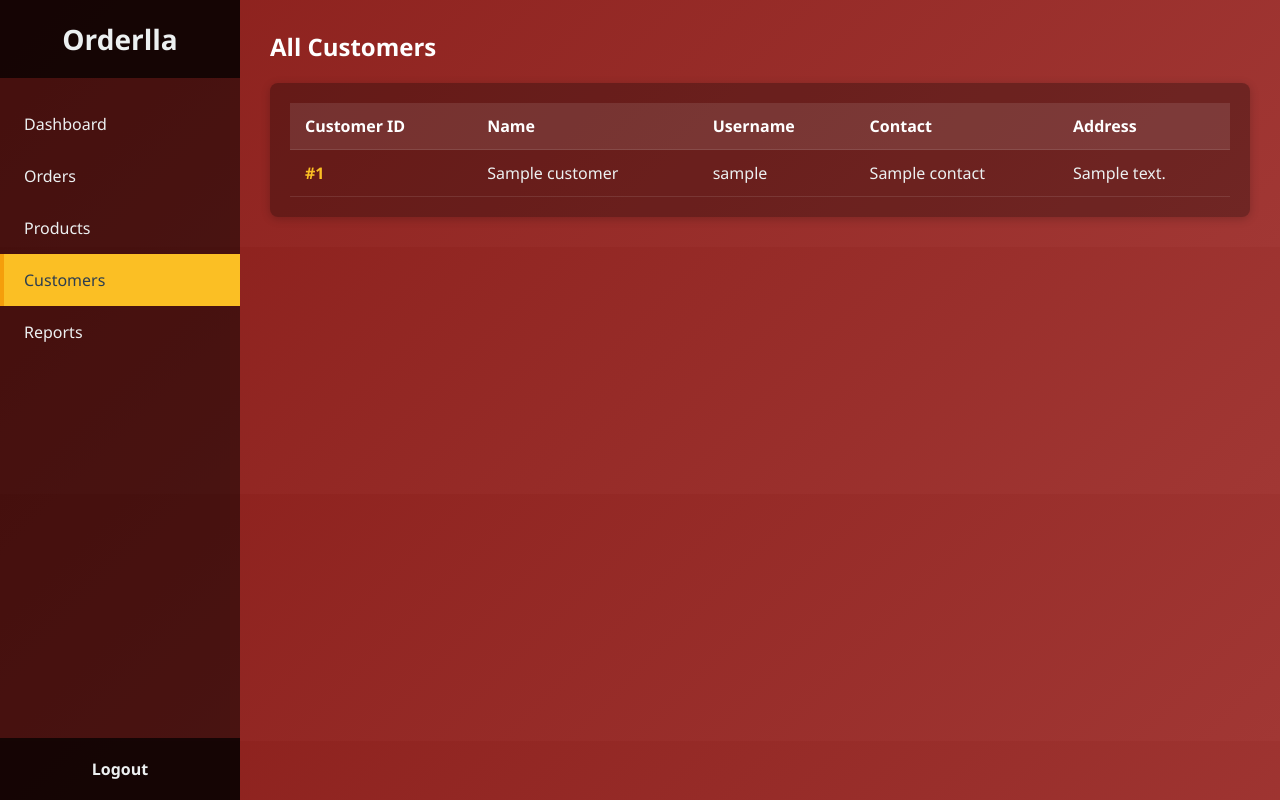
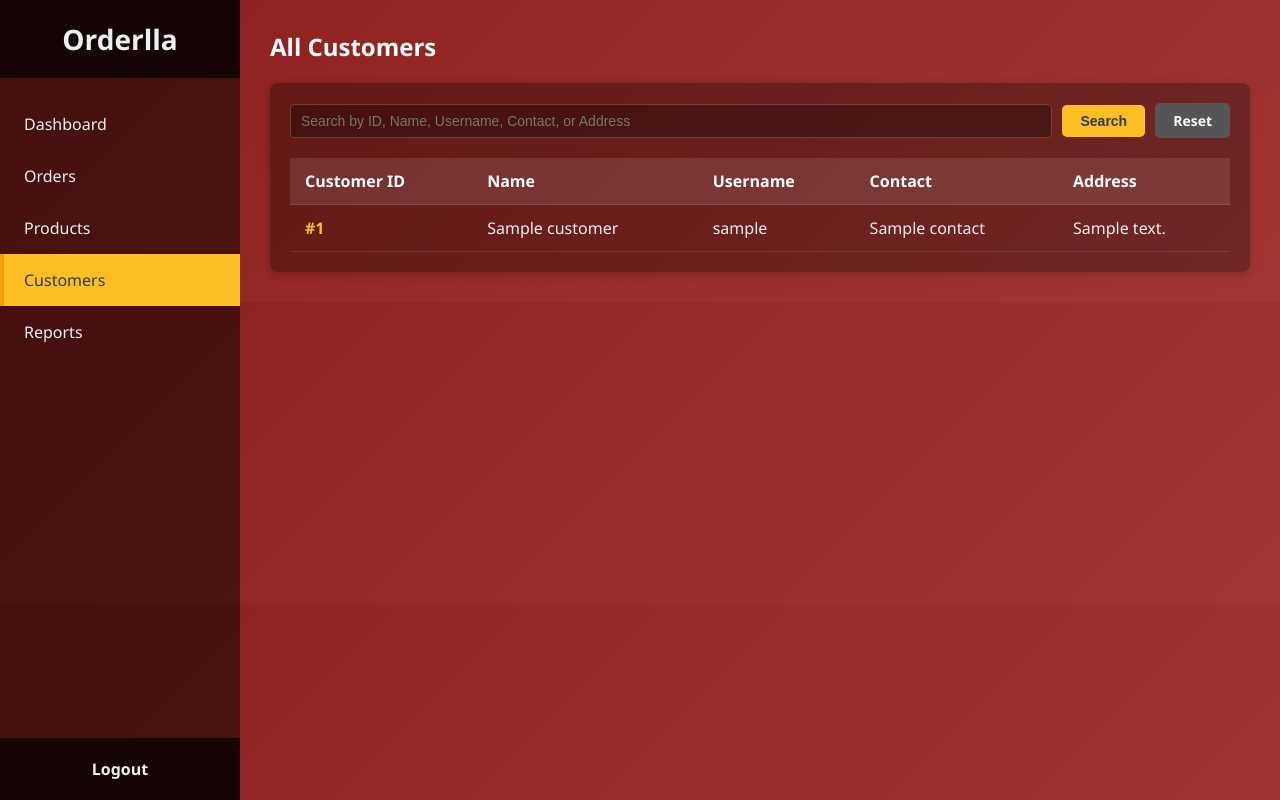
Before and after one commit to PrasanthSurya-dev/Order_Management_System, a Flask app: page /admin/customers in a window 1280 px wide. Run offline with Flask 3, Linux system fonts and the light colour scheme; a user stored in the database is signed in; a database or web service that is not in the repository returns one stand-in record (values such as "Sample title"); some libraries are stand-ins or nearby versions.

Commit message:
final changes and style changes

```diff
--- a/app.py
+++ b/app.py
@@ -6,6 +6,7 @@ import threading
 import time
 from datetime import datetime, timedelta
 from collections import defaultdict
+from psycopg2.extras import Json
 from flask import Flask, render_template, request, redirect, url_for, flash, session, jsonify
 
 # App Configuration
@@ -51,6 +52,12 @@ def init_db():
         conn.commit()
         c.close()
 
+def ensure_dict(data):
+    """Convert JSON string to dict if needed (SQLite vs PostgreSQL)."""
+    if isinstance(data, str):
+        return json.loads(data)
+    return data
+
 # --- BACKGROUND TASK ---
 def update_order_statuses():
     """Background task to automatically mark 'In Transit' orders as 'Delivered'."""
@@ -94,6 +101,16 @@ def migrate_old_orders():
         conn.commit()
     c.close()
     conn.close()
+
+@app.route("/db_time")
+def db_time():
+    conn = get_db_connection()
+    cur = conn.cursor()
+    cur.execute("SELECT NOW()")
+    db_time = cur.fetchone()[0]
+    cur.close()
+    conn.close()
+    return f"Database server time: {db_time}"
 
 # --- AUTHENTICATION ROUTES ---
 @app.route('/')
@@ -179,33 +196,66 @@ def get_products():
 
 @app.route('/get_orders')
 def get_orders():
-    if 'user_id' not in session: return jsonify([])
+    if 'user_id' not in session:
+        return jsonify([])
+
     conn = get_db_connection()
     c = conn.cursor()
     placeholder = '%s' if is_postgres() else '?'
-    c.execute(f'''SELECT id, items, total, payment_method, delivery_date,
-                     status, actual_delivery_date, cancellation_refund
-                     FROM orders WHERE customer_id={placeholder} ORDER BY id DESC''', (session['user_id'],))
+    c.execute(f'''
+        SELECT id, items, total, payment_method, delivery_date,
+               status, actual_delivery_date, cancellation_refund
+        FROM orders WHERE customer_id={placeholder} ORDER BY id DESC
+    ''', (session['user_id'],))
     orders_data = c.fetchall()
 
+    # Map product_id → name
     c.execute("SELECT id, name FROM products")
     products_map = {p[0]: p[1] for p in c.fetchall()}
+
     c.close()
     conn.close()
 
     orders_list = []
     for r in orders_data:
-        items_dict = json.loads(r[1])
-        items_with_names = ", ".join([f"{products_map.get(int(pid), 'Unknown Product')} x {qty}" for pid, qty in items_dict.items()])
+        items_raw = r[1]
+
+        # Handle PostgreSQL dict vs SQLite str
+        if isinstance(items_raw, str):
+            items_dict = json.loads(items_raw)  # SQLite
+        else:
+            items_dict = items_raw              # PostgreSQL already dict
+
+        items_with_names = ", ".join(
+            [f"{products_map.get(int(pid), 'Unknown Product')} x {qty}"
+             for pid, qty in items_dict.items()]
+        )
+
+        # Fix for delivery date = None
+        delivery_date = r[4]
+        if delivery_date is None:
+            delivery_display = "Estimated delivery date"
+        else:
+            delivery_display = str(delivery_date)
+
         orders_list.append({
-            'id': r[0], 'items_text': items_with_names, 'total': float(r[2]), 'payment': r[3],
-            'delivery': str(r[4]), 'status': r[5], 'actual_delivery': str(r[6]), 'cancellation_refund': r[7]
+            'id': r[0],
+            'items_text': items_with_names,
+            'total': float(r[2]),
+            'payment': r[3],
+            'delivery': delivery_display,
+            'status': r[5],
+            'actual_delivery': str(r[6]) if r[6] else "",
+            'cancellation_refund': r[7]
         })
+
     return jsonify(orders_list)
 
 @app.route('/place_order', methods=['POST'])
 def place_order():
-    if 'user_id' not in session: return jsonify({'status': 'fail'}), 403
+    if 'user_id' not in session:
+        return jsonify({'status': 'fail'}), 403
+
     data = request.get_json()
     order_date = datetime.now().strftime("%Y-%m-%d")
     delivery_date = (datetime.now() + timedelta(days=4)).strftime("%Y-%m-%d")
@@ -213,15 +263,31 @@ def place_order():
     conn = get_db_connection()
     c = conn.cursor()
     placeholder = '%s' if is_postgres() else '?'
+
+    # decrement stock
     for pid, qty in data['cart'].items():
-        c.execute(f'UPDATE products SET stock = stock - {placeholder} WHERE id = {placeholder}', (qty, pid))
+        c.execute(
+            f'UPDATE products SET stock = stock - {placeholder} WHERE id = {placeholder}',
+            (int(qty), int(pid))
+        )
 
-    sql = f'INSERT INTO orders (customer_id, items, total, payment_method, delivery_date, status, order_date) VALUES ({placeholder}, {placeholder}, {placeholder}, {placeholder}, {placeholder}, {placeholder}, {placeholder})'
-    c.execute(sql, (session['user_id'], json.dumps(data['cart']), data['total'], data['payment'], delivery_date, "Order Received", order_date))
+    # JSON param for items
+    items_param = Json(data['cart']) if is_postgres() else json.dumps(data['cart'])
+
+    sql = (
+        f'INSERT INTO orders (customer_id, items, total, payment_method, delivery_date, status, order_date) '
+        f'VALUES ({placeholder}, {placeholder}, {placeholder}, {placeholder}, {placeholder}, {placeholder}, {placeholder})'
+    )
+    c.execute(sql, (
+        session['user_id'], items_param, data['total'], data['payment'],
+        delivery_date, "Order Received", order_date
+    ))
+
     conn.commit()
     c.close()
     conn.close()
     return jsonify({'status': 'success'})
+
 
 @app.route('/confirm_cancel/<int:order_id>')
 def confirm_cancel_order(order_id):
@@ -242,8 +308,13 @@ def process_cancellation():
     if not order_row:
         flash("Could not cancel order.", "error")
         return redirect(url_for('customer_dashboard') + '#orders')
+    # Handle JSON column (SQLite = TEXT, PostgreSQL = JSON/JSONB → already dict)
+    items = order_row[0]
+    if isinstance(items, str):
+        items = json.loads(items)
 
-    items, payment_method = json.loads(order_row[0]), order_row[1]
+    payment_method = order_row[1]
+    # Restock items
     for pid, qty in items.items():
         c.execute(f'UPDATE products SET stock = stock + {placeholder} WHERE id = {placeholder}', (qty, pid))
 
@@ -318,24 +389,34 @@ def admin_dashboard():
 
 @app.route('/admin/orders')
 def admin_orders():
-    if 'admin_id' not in session: return redirect(url_for('index'))
-    search = request.args.get('search', '')
-    status_filter = request.args.get('status', '')
-    filter_date = request.args.get('filter_date', '')
-    filter_status = request.args.get('filter_status', '')
+    if 'admin_id' not in session:
+        return redirect(url_for('index'))
+
+    search = request.args.get('search', '').strip()
+    status_filter = request.args.get('status', '').strip()
+    filter_date = request.args.get('filter_date', '').strip()
+    filter_status = request.args.get('filter_status', '').strip()
 
     conn = get_db_connection()
     c = conn.cursor()
     placeholder = '%s' if is_postgres() else '?'
 
-    query = 'SELECT o.id, c.name, o.items, c.address, o.payment_method, o.status, o.total FROM orders o JOIN customers c ON o.customer_id = c.id'
+    query = (
+        'SELECT o.id, c.name, o.items, c.address, o.payment_method, '
+        'o.status, o.total FROM orders o JOIN customers c ON o.customer_id = c.id'
+    )
     conditions = []
     params = []
 
+    # Only add search conditions if a search value was provided
     if search:
         like_op = 'ILIKE' if is_postgres() else 'LIKE'
-        conditions.append(f"(c.name {like_op} {placeholder} OR o.id = {placeholder})")
-        params.extend([f'%{search}%', search])
+        if search.isdigit():
+            conditions.append(f"(c.name {like_op} {placeholder} OR o.id = {placeholder})")
+            params.extend([f'%{search}%', int(search)])
+        else:
+            conditions.append(f"(c.name {like_op} {placeholder})")
+            params.append(f'%{search}%')
 
     if status_filter:
         conditions.append(f"o.status = {placeholder}")
@@ -345,6 +426,14 @@ def admin_orders():
         today_str = datetime.now().strftime("%Y-%m-%d")
         conditions.append(f"o.order_date = {placeholder}")
         params.append(today_str)
+    elif filter_date == 'week':
+        start_date = (datetime.now().date() - timedelta(days=6)).strftime("%Y-%m-%d")
+        conditions.append(f"o.order_date >= {placeholder}")
+        params.append(start_date)
+    elif filter_date == 'month':
+        start_date = (datetime.now().date() - timedelta(days=29)).strftime("%Y-%m-%d")
+        conditions.append(f"o.order_date >= {placeholder}")
+        params.append(start_date)
 
     if filter_status == 'pending':
         conditions.append("o.status IN ('Order Received', 'Shipped', 'In Transit')")
@@ -364,22 +453,30 @@ def admin_orders():
                            search_query=search,
                            status_filter=status_filter)
 
+
 @app.route('/admin/order/<int:order_id>')
 def admin_order_detail(order_id):
-    if 'admin_id' not in session: return redirect(url_for('index'))
+    if 'admin_id' not in session:
+        return redirect(url_for('index'))
+
     conn = get_db_connection()
     c = conn.cursor()
     placeholder = '%s' if is_postgres() else '?'
 
-    sql = f'''SELECT o.id, o.items, o.total, o.payment_method, o.delivery_date,
-                     o.status, c.name, c.address, c.contact, o.actual_delivery_date, o.cancellation_refund
-                     FROM orders o JOIN customers c ON o.customer_id = c.id
-                     WHERE o.id = {placeholder}'''
+    sql = f'''
+        SELECT o.id, o.items, o.total, o.payment_method, o.delivery_date,
+               o.status, c.name, c.address, c.contact,
+               o.actual_delivery_date, o.cancellation_refund
+        FROM orders o
+        JOIN customers c ON o.customer_id = c.id
+        WHERE o.id = {placeholder}
+    '''
     c.execute(sql, (order_id,))
     order = c.fetchone()
 
     c.execute('SELECT id, name FROM products')
     products = c.fetchall()
+
     c.close()
     conn.close()
 
@@ -387,8 +484,21 @@ def admin_order_detail(order_id):
         flash(f"Order ID {order_id} not found.", "error")
         return redirect(url_for('admin_orders'))
 
+    # Map product IDs to names
     product_map = {p[0]: p[1] for p in products}
-    items = [{'name': product_map.get(int(pid), "Unknown"), 'quantity': qty} for pid, qty in json.loads(order[1]).items()]
+
+    # Ensure JSON/dict compatibility for items
+    raw_items = order[1]
+    if isinstance(raw_items, str):  # SQLite case
+        raw_items = json.loads(raw_items)
+    elif raw_items is None:
+        raw_items = {}
+    # PostgreSQL json/jsonb is already dict
+
+    items = [
+        {'name': product_map.get(int(pid), "Unknown"), 'quantity': qty}
+        for pid, qty in raw_items.items()
+    ]
 
     return render_template('admin_order_detail.html', order=order, items=items)
 
@@ -536,15 +646,32 @@ def delete_product():
 
 @app.route('/admin/customers')
 def admin_customers():
-    if 'admin_id' not in session:
+    if 'admin_id' not in session:  # adjust based on your auth
         return redirect(url_for('index'))
+
+    search = request.args.get('search', '')  # get search query
     conn = get_db_connection()
     c = conn.cursor()
-    c.execute('SELECT id, name, username, contact, address FROM customers ORDER BY id')
+    placeholder = '%s' if is_postgres() else '?'
+
+    if search:
+        query = f"""
+            SELECT id, name, username, contact, address
+            FROM customers
+            WHERE name ILIKE {placeholder}
+               OR username ILIKE {placeholder}
+               OR contact ILIKE {placeholder}
+               OR address ILIKE {placeholder}
+        """
+        c.execute(query, (f'%{search}%', f'%{search}%', f'%{search}%', f'%{search}%'))
+    else:
+        c.execute("SELECT id, name, username, contact, address FROM customers")
+
     customers = c.fetchall()
     c.close()
     conn.close()
-    return render_template('admin_customers_list.html', customers=customers)
+
+    return render_template('admin_customers_list.html', customers=customers, search=search)
 
 @app.route('/admin/customer/<int:customer_id>')
 def admin_customer_detail(customer_id):
--- a/static/css/style.css
+++ b/static/css/style.css
@@ -1081,3 +1081,49 @@ tbody tr.highlight {
     gap: 20px;
     margin-bottom: 30px;
 }
+
+/* ================================
+   ADMIN CUSTOMERS SEARCH BAR
+=================================== */
+.customer-search-bar {
+    margin-bottom: 20px;
+}
+
+.customer-search-group {
+    display: flex;
+    gap: 10px;
+    align-items: center;
+}
+
+.customer-search-bar input[type="text"] {
+    flex-grow: 1;
+    min-width: 250px;
+    padding: 8px 10px;
+    border: 1px solid rgba(255,255,255,0.2);
+    border-radius: 5px;
+    font-size: 14px;
+    background-color: rgba(0,0,0,0.3);
+    color: #fff;
+}
+
+.customer-search-bar button,
+.customer-reset-link {
+    padding: 8px 18px;
+    border: none;
+    border-radius: 5px;
+    font-weight: bold;
+    cursor: pointer;
+    text-decoration: none;
+    font-size: 14px;
+    white-space: nowrap;
+}
+
+.customer-search-bar button {
+    background-color: #fbbf24;
+    color: #2c3e50;
+}
+
+.customer-reset-link {
+    color: #fff;
+    background-color: #555;
+}
--- a/templates/admin_customers_list.html
+++ b/templates/admin_customers_list.html
@@ -4,6 +4,16 @@
 {% block page_title %}All Customers{% endblock %}
 
 {% block content %}
+    <form method="get" action="{{ url_for('admin_customers') }}" class="customer-search-bar">
+        <div class="customer-search-group">
+            <input type="text" name="search"
+                   placeholder="Search by ID, Name, Username, Contact, or Address"
+                   value="{{ search_query or '' }}">
+            <button type="submit">Search</button>
+            <a href="{{ url_for('admin_customers') }}" class="customer-reset-link">Reset</a>
+        </div>
+    </form>
+
     <div class="table-container">
         <table>
             <thead>
@@ -24,6 +34,8 @@
                     <td>{{ customer[3] }}</td>
                     <td>{{ customer[4] }}</td>
                 </tr>
+                {% else %}
+                <tr><td colspan="5">No customers found.</td></tr>
                 {% endfor %}
             </tbody>
         </table>
```
Also changed, not shown: templates/admin_orders.html (+5 -11 lines), database.db (added).
